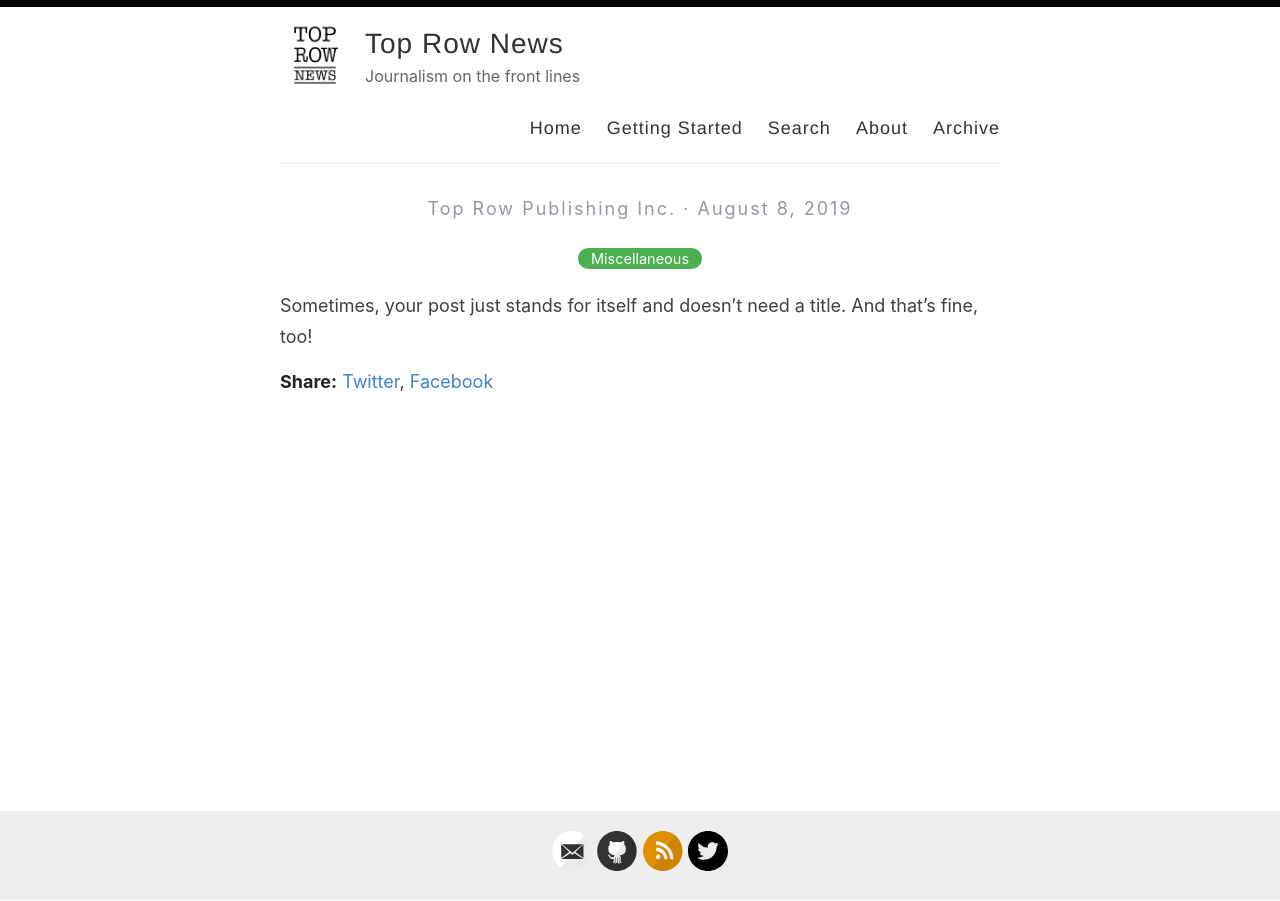
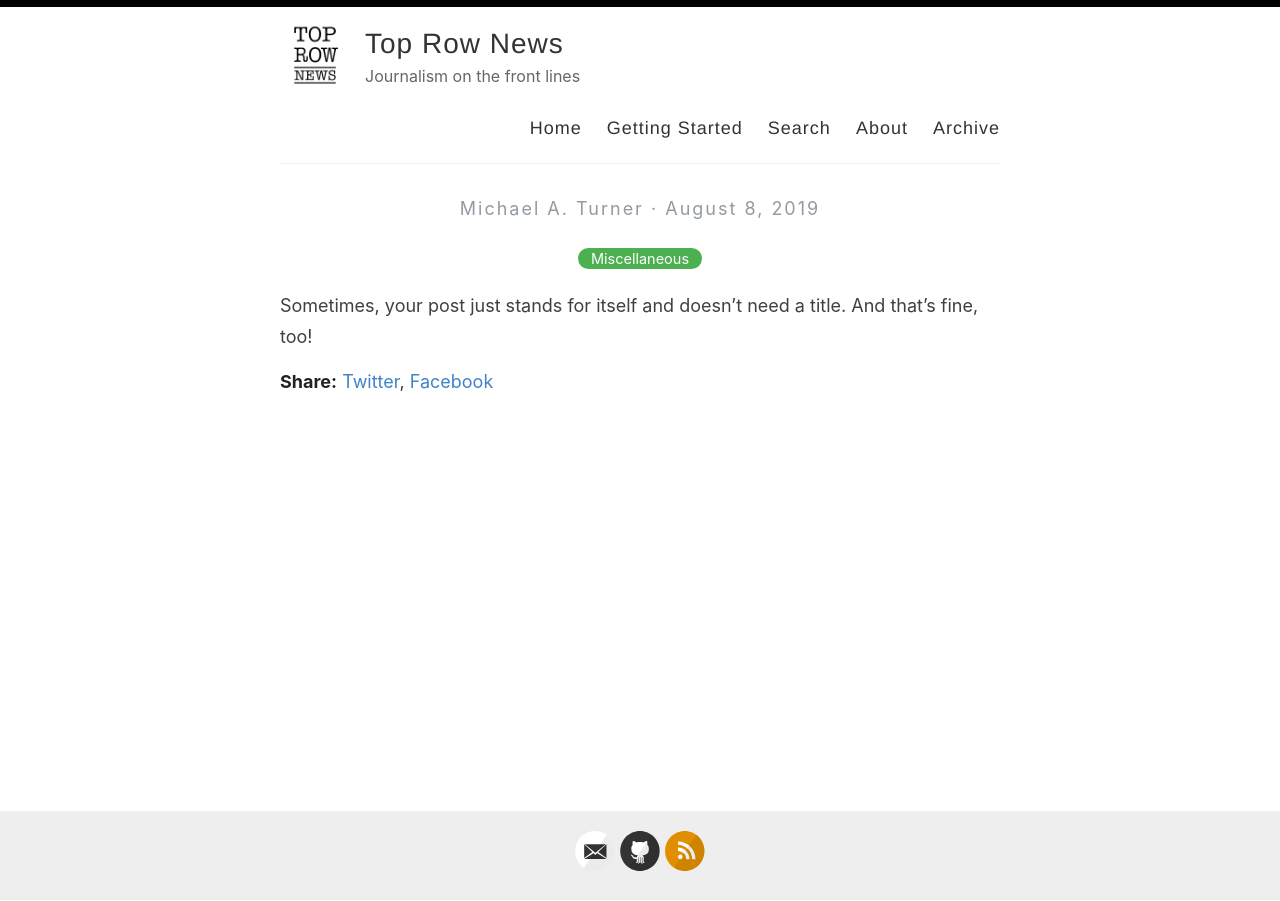
Before and after one commit to artifoxel/artifoxel.github.io, a Jekyll site: the page built from _posts/2019-08-08-no-title-posts.md, in a window 1280 px wide. Built offline with Jekyll 4.4.1, drawn with Linux system fonts in a browser that asks for light colours.

Commit message:
Update _config.yml

```diff
--- a/_config.yml
+++ b/_config.yml
@@ -6,7 +6,7 @@
 name: Top Row News
 
 # Name of the author
-author: Top Row Publishing Inc.
+author: Michael A. Turner
 
 # Short bio or description (displayed in the header)
 description: Journalism on the front lines
@@ -21,7 +21,7 @@ avatar: /images/reverie.png
 # Includes an icon in the footer for each username you enter
 footer-links:
   dribbble:
-  email: inquiries@toprow.news
+  email: michael@toprow.news
   facebook:
   flickr:
   github: toprowpublishing/news
@@ -29,7 +29,7 @@ footer-links:
   linkedin:
   pinterest:
   rss: rss
-  twitter: toprownews
+  twitter:
   stackoverflow:
   youtube: # channel/<your_long_string> or user/<user-name>
   googleplus: # anything in your profile username that comes after plus.google.com/
@@ -48,8 +48,8 @@ google_analytics:
 
 # Your website URL (e.g. http://amitmerchant1990.github.io or http://www.amitmerchant.com)
 # Used for Sitemap.xml and your RSS feed
-url: http://www.toprow.news
-enforce_ssl: https://www.toprow.news
+url: http://artifoxel.github.io/reverie-template
+enforce_ssl: https://artifoxel.github.io/reverie-template
 
 # If you're hosting your site at a Project repository on GitHub pages
 # (http://yourusername.github.io/repository-name)
```
